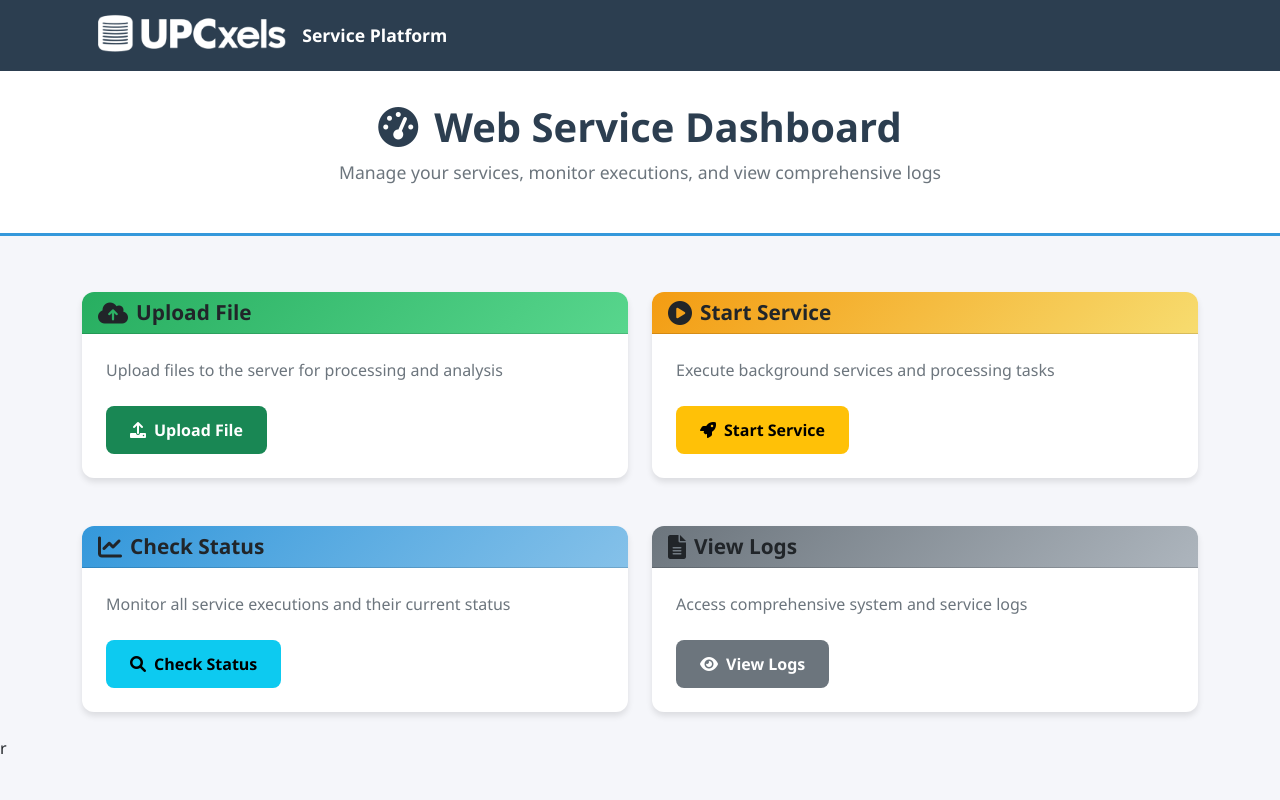
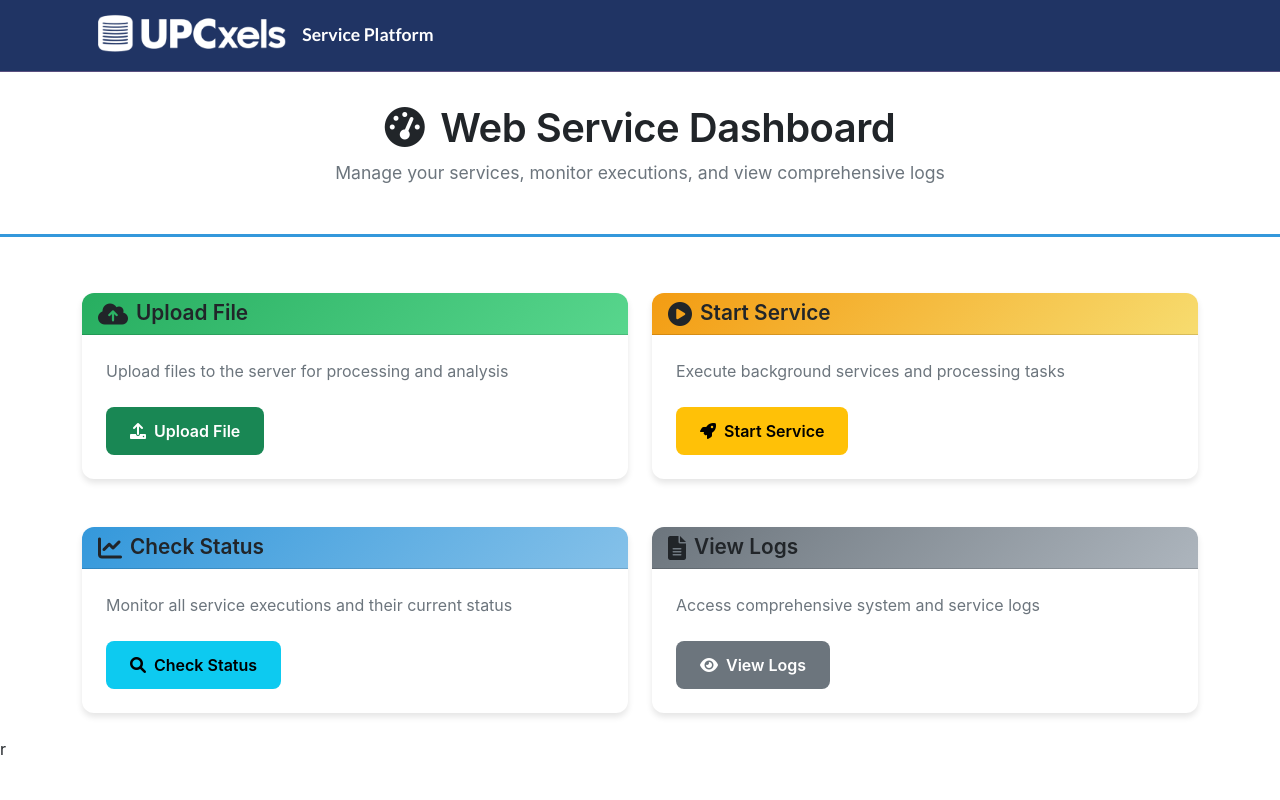
Before and after one commit to AnkS4/orchestrator_web2, a Flask app: page / in a window 1280 px wide. Run offline with Flask 3, Linux system fonts and the light colour scheme; some libraries are stand-ins or nearby versions.

Commit message:
Change css parts to match Marketplace UI

```diff
--- a/app/templates/index.html
+++ b/app/templates/index.html
@@ -3,9 +3,10 @@
 <head>
     <meta charset="UTF-8">
     <meta name="viewport" content="width=device-width, initial-scale=1.0">
-    <title>EDC Web Service Dashboard</title>
+    <title>Web Service Dashboard</title>
     <link href="https://cdn.jsdelivr.net/npm/bootstrap@5.1.3/dist/css/bootstrap.min.css" rel="stylesheet">
     <link href="https://cdnjs.cloudflare.com/ajax/libs/font-awesome/6.0.0/css/all.min.css" rel="stylesheet">
+    <link href="https://fonts.googleapis.com/css2?family=Lato:wght@400;700&display=swap" rel="stylesheet">
     <style>
         :root {
             --primary-color: #2c3e50;
@@ -18,15 +19,17 @@
         }
 
         body {
-            background-color: #f5f6fa;
-            font-family: 'Segoe UI', Tahoma, Geneva, Verdana, sans-serif;
+            background-color: #ffffff;
+            font-family: 'Inter', 'Lato', sans-serif;
         }
 
         /* Custom Navbar */
         .custom-navbar {
-            background: #2c3e50;
-            padding: 0.5rem 0;
-            border-bottom: none;
+            background: #203464;
+            font-family: 'Lato', sans-serif;
+            font-weight: 500;
+            border-bottom: 1px solid #5a4f7f;
+            color: rgba(255, 255, 255, 0.9);
         }
 
         .navbar-logo {
@@ -61,10 +64,8 @@
         }
 
         .dashboard-title h1 {
-            color: var(--primary-color);
-            font-weight: 700;
-            margin: 0;
-            font-size: 2.5rem;
+            font-weight: 600; /* Bolden title */
+            letter-spacing: -0.5px; /* Tighten spacing */
         }
 
         .dashboard-subtitle {
```
